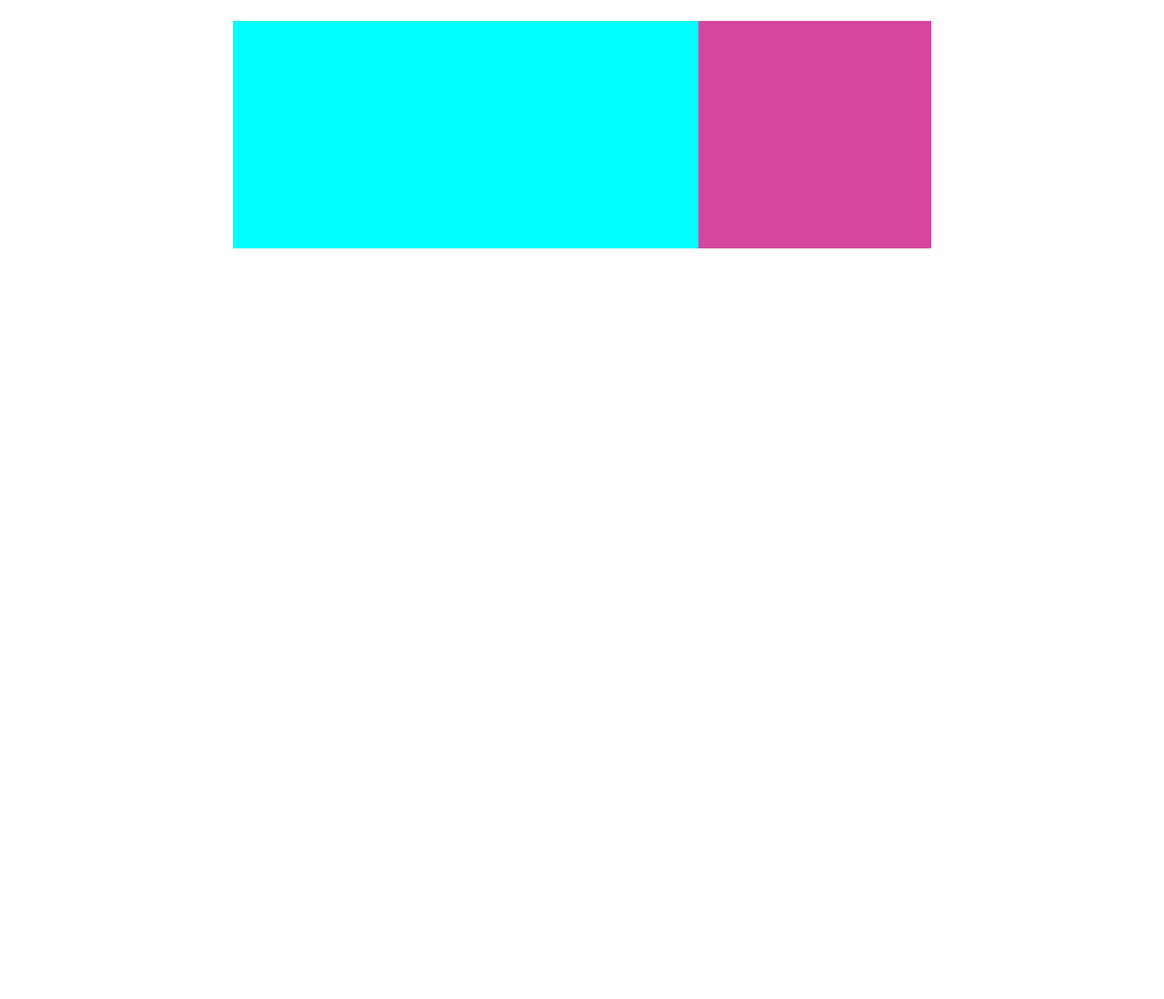
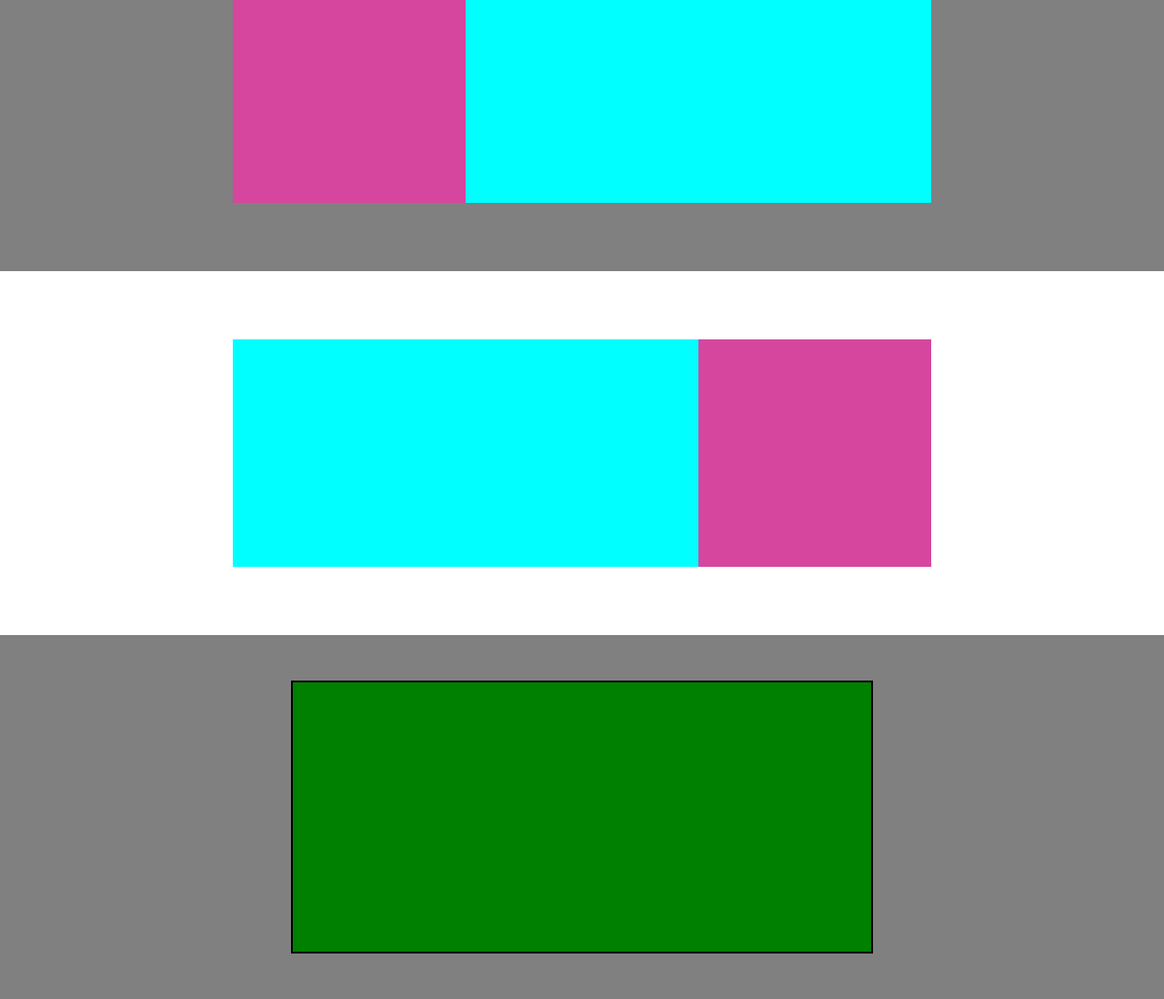
Before and after one commit to tizianotambone/htmlcss-struttura-discord, a plain HTML site: page index.html in a window 1280 px wide. Shown: the part 952-2050 px from the top of the page at 91% size. Before the commit the page ends 1250 px from the top, so only its background shows below. Drawn offline with Linux system fonts and the light colour scheme.

Commit message:
[UPD]quinta sezione done

```diff
--- a/css/style.css
+++ b/css/style.css
@@ -31,8 +31,11 @@
 .square{
     height: 200px;
     width: 50%;
+    border: 2px solid black;
+
+}
+.bgrosa{
     background-color: rgb(189, 59, 152);
-    border: 2px solid black;
 }
 
 
@@ -40,7 +43,7 @@
     display: flex;
     justify-content: center;
     align-items: center;
-    height: 300px;
+    height: 400px;
 
 }
 .colorbg{
@@ -60,3 +63,12 @@
 .bggrigio{
     background-color: gray;
 }
+.square2{
+    height: 300px;
+    width: 50%;
+    border: 2px solid black;
+
+}
+.green{
+    background-color: green;
+}
--- a/index.html
+++ b/index.html
@@ -18,7 +18,7 @@
     <main >
         <!-- prima sezione quadrato centro -->
          <section class="center colorbg">
-        <div class="square"></div>
+        <div class="square bgrosa"></div>
          </section>
         <!-- seconda sezione due quadrati centarti -->
          <section class="center">
@@ -36,6 +36,11 @@
             <div class="box1"></div>
             <div class="box2"></div>
          </section>
+          <!-- quinta sezione quadrato centro -->
+          <section class="center bggrigio">
+            <div class="square2 green "></div>
+             </section>
+
     </main>
     <footer></footer>
 </body>
```
